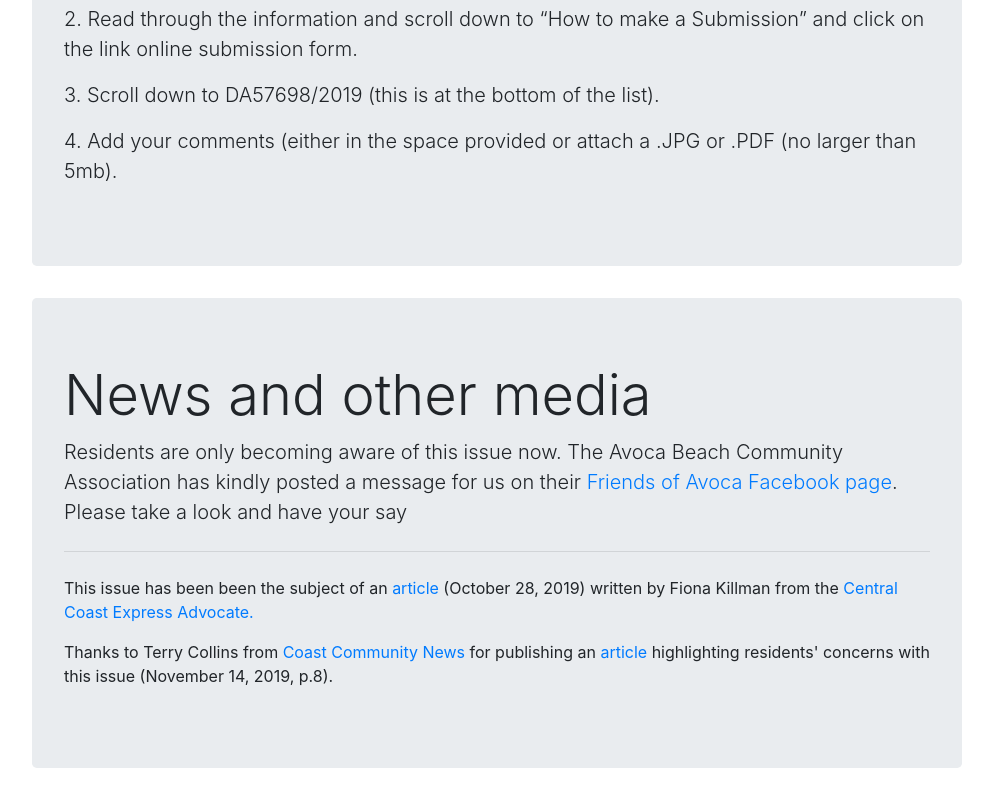
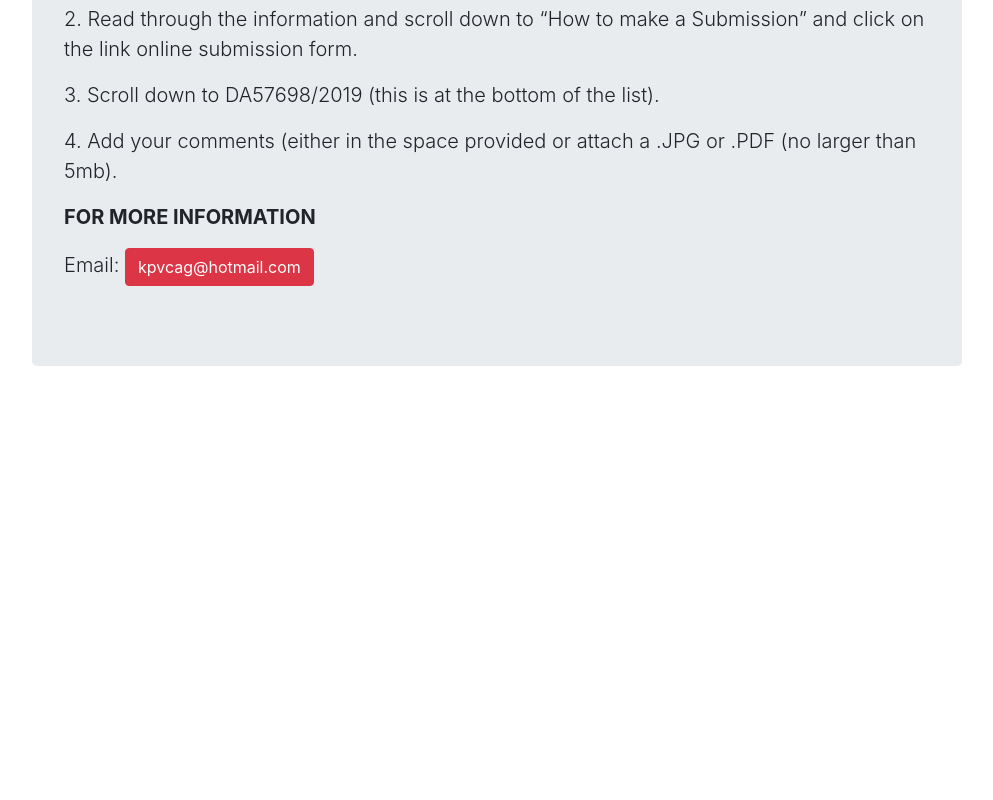
Before and after one commit to matthewmalone/picketts.com.au, a plain HTML site: page index.html in a window 1280 px wide. Shown: the part 1942-2742 px from the top of the page, without its empty margins (143-1136 px from the left). After the commit the page ends 2340 px from the top, so only its background shows below. Drawn offline with nearby package versions, Linux system fonts and the light colour scheme.

Commit message:
Update index.html

```diff
--- a/index.html
+++ b/index.html
@@ -113,19 +113,11 @@
             <p class="lead">
                 4. Add your comments (either in the space provided or attach a .JPG or .PDF (no larger than 5mb).
             </p>
-        </div>
-    </div>
-    <div class="container">
-        <div class="jumbotron">
-            <h1 class="display-4">News and other media</h1>
+            <p class="lead font-weight-bold">
+                FOR MORE INFORMATION
+            </p>
             <p class="lead">
-                Residents are only becoming aware of this issue now. The Avoca Beach Community Association has kindly posted a message for us on their <a target="_blank" href="https://www.facebook.com/FriendsOfAvoca/photos/a.453074078104331/2542707525807632/?type=3&theater" aria-pressed="true">Friends of Avoca Facebook page</a>. Please take a look and have your say</p>
-            <hr class="my-4">
-            <p>
-                This issue has been been the subject of an <a target="_blank" href="media/ExpressAdvocate28Oct19.pdf" aria-pressed="true">article</a> (October 28, 2019) written by Fiona Killman from the <a target="_blank" href="https://www.facebook.com/CCexpressadvocate/posts/10156488095131643" aria-pressed="true">Central Coast Express Advocate.</a>
-            </p>
-             <p>
-                Thanks to Terry Collins from  <a target="_blank" href="https://issuu.com/centralcoastnewspapers/docs/ccn220" aria-pressed="true">Coast Community News</a> for publishing an <a target="_blank" href="media/CCNews14Nov19.png" aria-pressed="true">article</a> highlighting residents' concerns with this issue (November 14, 2019, p.8).
+                Email: <a class="btn btn-danger" target="_blank" href="mailto:kpvcag@hotmail.com?subject=KPVCAG&cc=matthewmalone@gmail.com">kpvcag@hotmail.com</a>
             </p>
         </div>
     </div>
```
